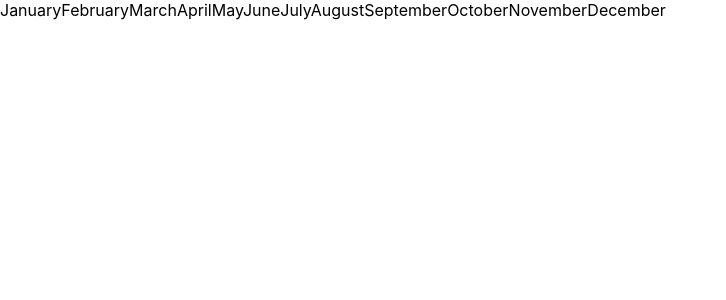
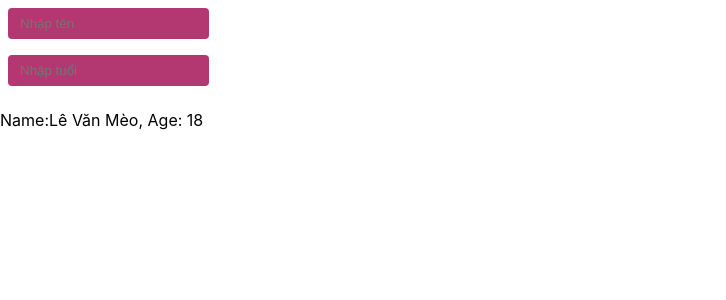
Before and after one commit to NgocHien28/Buoi2012, a React (Create React App) app: page / in a window 1280 px wide. Shown: the top 300 px of the page, without its empty margins (0-726 px from the left). Built offline with nearby package versions, Linux system fonts and the light colour scheme.

Commit message:
Object 01

```diff
--- a/src/App.js
+++ b/src/App.js
@@ -1,5 +1,6 @@
 import "./App.css";
 import ES6sample from "./components/ES6sample";
+import Object from "./components/Object";
 // import Ex2 from "./components/Ex2";
 // import Ex1 from "./components/Ex1";
 
@@ -8,7 +9,8 @@ function App() {
         <div>
             {/* <Ex1 /> */}
             {/* <Ex2 /> */}
-            <ES6sample />
+            {/* <ES6sample /> */}
+            <Object />
         </div>
     );
 }
--- /dev/null
+++ b/src/components/Object.js
@@ -0,0 +1,38 @@
+import React, { useState } from "react";
+
+export default function Object() {
+    const [sv, setSv] = useState({ id: 1, name: "Lê Văn Mèo", age: 18 });
+    const [age, setAge] = useState("");
+    const [text, setText] = useState("");
+    return (
+        <div>
+            <input
+                type="text"
+                placeholder="Nhập tên"
+                value={text}
+                onChange={(e) => setText(e.target.value)}
+                onKeyDown={(e) => {
+                    if (e.key == "Enter") {
+                        setSv({ ...sv, name: text });
+                    }
+                }}
+            />
+            <br />
+            <input
+                type="number"
+                placeholder="Nhập tuổi"
+                value={age}
+                onChange={(e) => setAge(e.target.value)}
+                onKeyDown={(e) => {
+                    if (e.key == "Enter") {
+                        setSv({ ...sv, age: age });
+                    }
+                }}
+            />
+            <br />
+            <p>
+                Name:{sv.name}, Age: {sv.age}
+            </p>
+        </div>
+    );
+}
```
